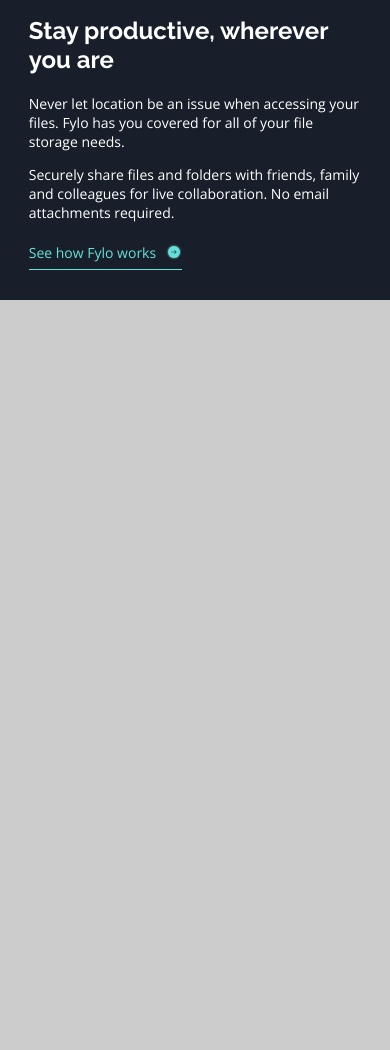
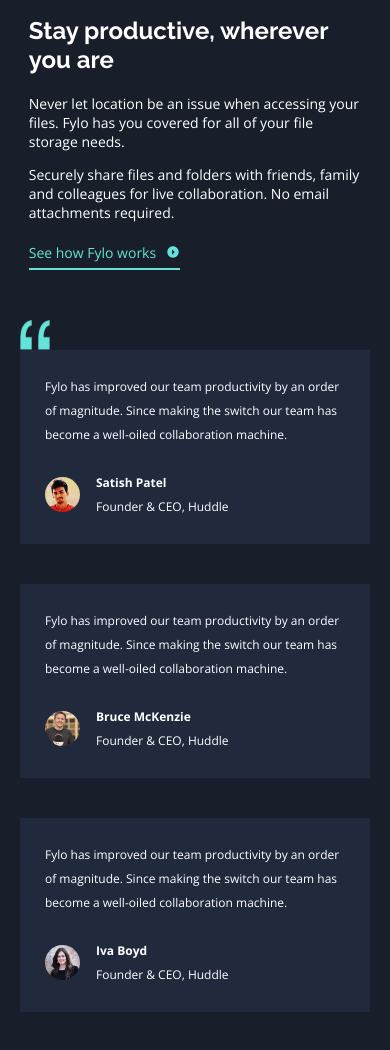
Before and after one commit to Bruinen90/fylo-dark, a plain HTML site: page index.html in a window 390 px wide. Shown: the part 2228-3278 px from the top of the page. Before the commit the page ends 2528 px from the top, so only its background shows below. Drawn offline with nearby package versions, Linux system fonts and the light colour scheme.

Commit message:
Testimonials sections added working for mobile, desktop. Edge support checked

```diff
--- a/css/_global.scss
+++ b/css/_global.scss
@@ -1,5 +1,8 @@
 body {
-    background-color: #ccc;
+    background-image: linear-gradient(
+        darken($color--gradientBlue, 25%),
+        darken($color--gradientCyan, 30%)
+    );
     color: white;
     font-family: 'Open Sans', sans-serif;
     margin: 0;
@@ -18,6 +21,7 @@ h1, h2, h3 {
     width: 100%;
     height: 100%;
     background-color: $color--mainBackground;
+    box-shadow: 0px 0px 20px rgba(0,0,0,.4)
 }
 
 @media (min-width: 768px) {
--- a/css/_stayProductiveSection.scss
+++ b/css/_stayProductiveSection.scss
@@ -25,10 +25,22 @@
     align-items: center;
     padding: 7px 0;
     border-bottom: 1px solid $color--gradientCyan;
+    background-image: linear-gradient($color--gradientCyan, $color--gradientCyan);
+    background-repeat: no-repeat;
+    background-position: 0 calc(16px + 1rem);
+    cursor: pointer;
+    transition: all .2s;
+    color: $color--gradientCyan;
 }
 
+.stayProductiveSection__linkWithArrow:hover {
+    color: $color--mainBackground;
+    background-position: 0 0;
+}
+
+
 .stayProductiveSection__linkText {
-    color: $color--gradientCyan;
+    color: inherit;
     margin-right: 10px;
 }
 
--- /dev/null
+++ b/css/_testimonialsSection.scss
@@ -0,0 +1,77 @@
+.testimonialsSection {
+    display: flex;
+    flex-direction: column;
+    justify-content: center;
+    align-items: center;
+    padding: 30px $mobile-padding;
+    width: 100%;
+    box-sizing: border-box;
+}
+
+.testimonialsSection__testimonialContainer {
+    position: relative;
+    display: flex;
+    flex-direction: column;
+    width: 100%;
+    background-color: $color--testimonialsBackground;
+    margin: 20px;
+    padding: 25px;
+    box-sizing: border-box;
+    font-size: 12px;
+    line-height: 1.5rem;
+}
+
+.testimonialsSection__testimonialContainer--quotes::before {
+    position: absolute;
+    content: " ";
+    top: -30px;
+    left: 0;
+    width: 30px;
+    height: 30px;
+    background-color: $color--gradientCyan;
+    -webkit-mask: url('../images/bg-quotes.png') 0 0/30px 30px;
+}
+
+//MS browsers support for quotes
+@supports (-ms-ime-align:auto) {
+    .testimonialsSection__testimonialContainer--quotes::before {
+        background-color: transparent;
+        background-image: url('../images/bg-quotes.png');
+        background-repeat: no-repeat;
+        background-size: cover;
+    }
+}
+
+.testimonialsSection__text {
+    margin-bottom: 1.5rem;
+}
+
+.testimonialsSection__authorContainer {
+    display: flex;
+    align-items: center;
+}
+
+.testimonialsSection__authorPhoto {
+    width: 35px;
+    height: 35px;
+    border-radius: 50%;
+}
+
+.testimonialsSection__authorDescription {
+    margin-left: 1rem;
+}
+
+.testimonialsSection__authorName {
+    font-weight: 700;
+}
+
+@media (min-width: $dektop-min-width) {
+    .testimonialsSection {
+        flex-direction: row;
+        padding: 60px;
+    }
+
+    .testimonialsSection__testimonialContainer {
+        font-size: 16px;
+    }
+}
--- a/css/main.scss
+++ b/css/main.scss
@@ -1,7 +1,8 @@
 @import 'variables';
 @import 'global';
 @import 'menuBar';
+@import 'button';
 @import 'homeSection';
-@import 'button';
 @import 'featuresSection';
 @import 'stayProductiveSection';
+@import 'testimonialsSection';
--- a/index.html
+++ b/index.html
@@ -126,16 +126,88 @@
                     <div class="stayProductiveSection__linkText">
                         See how Fylo works
                     </div>
-                    <img
-                        src="./images/icon-arrow.svg"
-                        alt="See how it works"
+                    <ion-icon
+                        name="arrow-dropright-circle"
                         class="stayProductiveSection__arrowIcon"
                     />
                 </div>
             </div>
         </div>
     </section>
+
+    <section class="testimonialsSection">
+        <div class="testimonialsSection__testimonialContainer testimonialsSection__testimonialContainer--quotes">
+            <div class="testimonialsSection__text">
+                Fylo has improved our team productivity by an
+                order of magnitude. Since making the switch our
+                team has become a well-oiled collaboration
+                machine.
+            </div>
+            <div class="testimonialsSection__authorContainer">
+                <img
+                    src="./images/profile-1.jpg"
+                    alt="Satish Patel"
+                    class="testimonialsSection__authorPhoto"
+                />
+                <div class="testimonialsSection__authorDescription">
+                    <div class="testimonialsSection__authorName">
+                        Satish Patel
+                    </div>
+                    <div class="testimonialsSection__authorPosition">
+                        Founder & CEO, Huddle
+                    </div>
+                </div>
+            </div>
+        </div>
+        <div class="testimonialsSection__testimonialContainer">
+            <div class="testimonialsSection__text">
+                Fylo has improved our team productivity by an
+                order of magnitude. Since making the switch our
+                team has become a well-oiled collaboration
+                machine.
+            </div>
+            <div class="testimonialsSection__authorContainer">
+                <img
+                    src="./images/profile-2.jpg"
+                    alt=""
+                    class="testimonialsSection__authorPhoto"
+                />
+                <div class="testimonialsSection__authorDescription">
+                    <div class="testimonialsSection__authorName">
+                        Bruce McKenzie
+                    </div>
+                    <div class="testimonialsSection__authorPosition">
+                        Founder & CEO, Huddle
+                    </div>
+                </div>
+            </div>
+        </div>
+        <div class="testimonialsSection__testimonialContainer">
+            <div class="testimonialsSection__text">
+                Fylo has improved our team productivity by an
+                order of magnitude. Since making the switch our
+                team has become a well-oiled collaboration
+                machine.
+            </div>
+            <div class="testimonialsSection__authorContainer">
+                <img
+                    src="./images/profile-3.jpg"
+                    alt=""
+                    class="testimonialsSection__authorPhoto"
+                />
+                <div class="testimonialsSection__authorDescription">
+                    <div class="testimonialsSection__authorName">
+                        Iva Boyd
+                    </div>
+                    <div class="testimonialsSection__authorPosition">
+                        Founder & CEO, Huddle
+                    </div>
+                </div>
+            </div>
+        </div>
+    </section>
 </div>
 
+<script src="https://unpkg.com/ionicons@4.5.0/dist/ionicons.js"></script>
 </body>
 </html>
```
Also changed, not shown: css/style.css, 1 other file.
